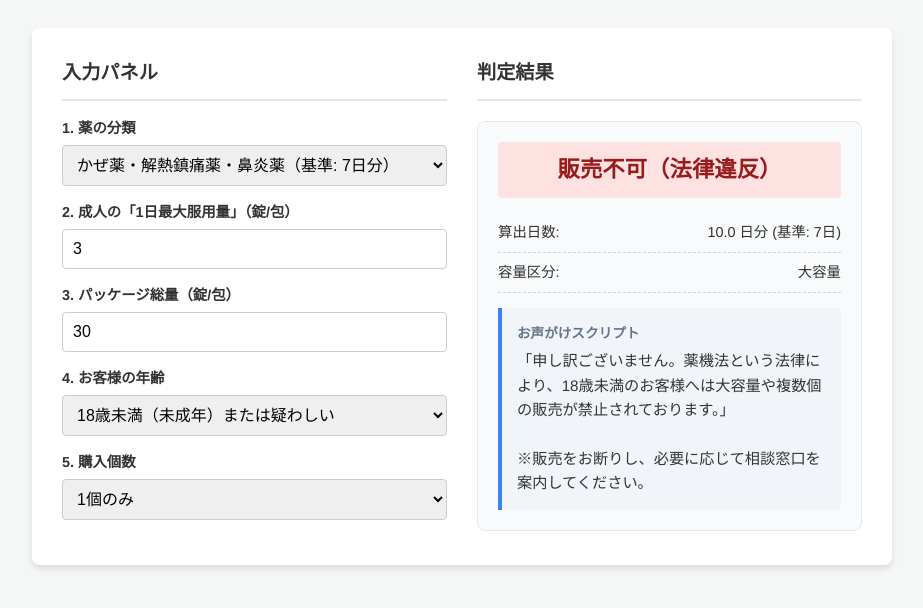
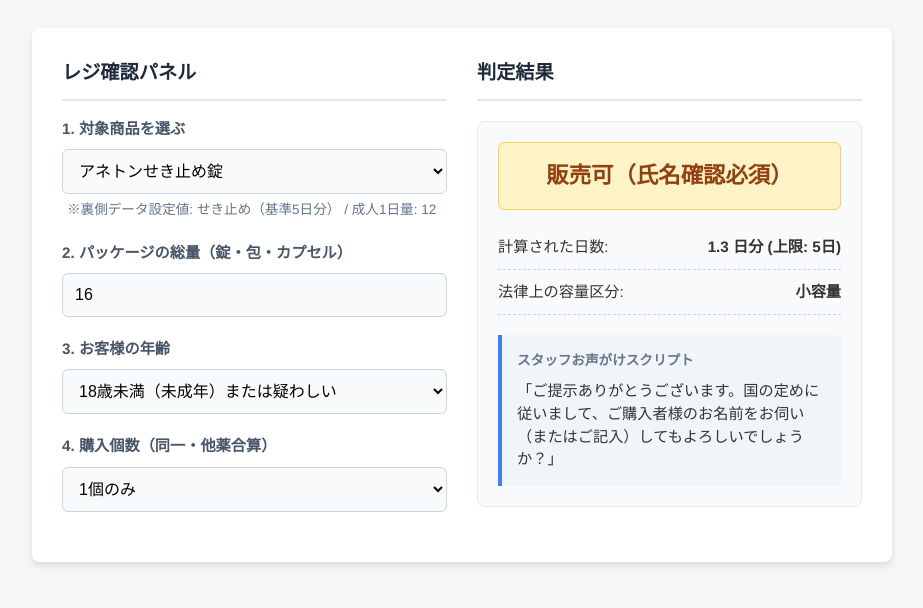
Before and after one commit to AimSoaringHaiku/pharma-gatekeeper, a plain HTML site: page index.html in a window 1280 px wide. Shown: the whole page, without its empty margins (178-1101 px from the left). Drawn offline with Linux system fonts and the light colour scheme.

Commit message:
Update title and improve form layout in index.html

```diff
--- a/index.html
+++ b/index.html
@@ -3,7 +3,7 @@
 <head>
     <meta charset="UTF-8">
     <meta name="viewport" content="width=device-width, initial-scale=1.0">
-    <title>指定濫用防止医薬品 判定チェッカー</title>
+    <title>指定濫用防止医薬品 判定チェッカー v2</title>
     <style>
         body {
             font-family: 'Helvetica Neue', Arial, 'Hiragino Kaku Gothic ProN', 'Hiragino Sans', Meiryo, sans-serif;
@@ -32,23 +32,38 @@
             border-bottom: 2px solid #e2e8f0;
             padding-bottom: 10px;
             margin-top: 0;
+            color: #1e293b;
         }
         .form-group {
-            margin-bottom: 15px;
+            margin-bottom: 20px;
         }
         label {
             display: block;
             font-weight: bold;
-            margin-bottom: 5px;
-            font-size: 0.9rem;
+            margin-bottom: 8px;
+            font-size: 0.95rem;
+            color: #475569;
         }
         select, input[type="number"] {
             width: 100%;
-            padding: 10px;
-            border: 1px solid #ccc;
-            border-radius: 4px;
+            padding: 12px;
+            border: 1px solid #cbd5e1;
+            border-radius: 6px;
             font-size: 1rem;
             box-sizing: border-box;
+            background-color: #f8fafc;
+            transition: border-color 0.2s;
+        }
+        select:focus, input[type="number"]:focus {
+            outline: none;
+            border-color: #3b82f6;
+            background-color: #fff;
+        }
+        .med-info {
+            font-size: 0.85rem;
+            color: #64748b;
+            margin-top: 5px;
+            padding-left: 5px;
         }
         .result-card {
             padding: 20px;
@@ -61,58 +76,56 @@
             font-size: 1.4rem;
             font-weight: bold;
             margin-bottom: 15px;
-            padding: 10px;
-            border-radius: 4px;
+            padding: 15px 10px;
+            border-radius: 6px;
             text-align: center;
         }
-        .status-ng { background-color: #fee2e2; color: #991b1b; }
-        .status-warning { background-color: #fef3c7; color: #92400e; }
-        .status-ok { background-color: #dcfce3; color: #166534; }
+        .status-ng { background-color: #fee2e2; color: #991b1b; border: 1px solid #fca5a5; }
+        .status-warning { background-color: #fef3c7; color: #92400e; border: 1px solid #fcd34d; }
+        .status-ok { background-color: #dcfce3; color: #166534; border: 1px solid #86efac; }
 
         .info-row {
             display: flex;
             justify-content: space-between;
             border-bottom: 1px dashed #cbd5e1;
-            padding: 8px 0;
-            font-size: 0.9rem;
+            padding: 10px 0;
+            font-size: 0.95rem;
+        }
+        .info-value {
+            font-weight: bold;
         }
         .script-box {
-            margin-top: 15px;
+            margin-top: 20px;
             background-color: #f1f5f9;
             padding: 15px;
             border-left: 4px solid #3b82f6;
             border-radius: 0 4px 4px 0;
         }
-        .script-box p { margin: 0; font-size: 0.95rem; }
-        .script-title { font-weight: bold; font-size: 0.85rem; color: #64748b; margin-bottom: 5px; }
+        .script-box p { margin: 0; font-size: 0.95rem; line-height: 1.5; }
+        .script-title { font-weight: bold; font-size: 0.85rem; color: #64748b; margin-bottom: 8px; }
     </style>
 </head>
 <body>
 
 <div class="container">
     <div class="form-section">
-        <h2>入力パネル</h2>
+        <h2>レジ確認パネル</h2>
 
         <div class="form-group">
-            <label>1. 薬の分類</label>
-            <select id="category">
-                <option value="7">かぜ薬・解熱鎮痛薬・鼻炎薬（基準: 7日分）</option>
-                <option value="5">その他・せき止め等（基準: 5日分）</option>
+            <label>1. 対象商品を選ぶ</label>
+            <select id="medicine">
+                <!-- JavaScriptでマスタデータから生成されます -->
             </select>
+            <div id="medInfo" class="med-info">--</div>
         </div>
 
         <div class="form-group">
-            <label>2. 成人の「1日最大服用量」（錠/包）</label>
-            <input type="number" id="dailyDose" min="1" value="3">
+            <label>2. パッケージの総量（錠・包・カプセル）</label>
+            <input type="number" id="totalAmount" min="1" value="16" placeholder="例: 16">
         </div>
 
         <div class="form-group">
-            <label>3. パッケージ総量（錠/包）</label>
-            <input type="number" id="totalAmount" min="1" value="30">
-        </div>
-
-        <div class="form-group">
-            <label>4. お客様の年齢</label>
+            <label>3. お客様の年齢</label>
             <select id="age">
                 <option value="under18">18歳未満（未成年）または疑わしい</option>
                 <option value="over18">明らかに18歳以上（成人）</option>
@@ -120,10 +133,10 @@
         </div>
 
         <div class="form-group">
-            <label>5. 購入個数</label>
+            <label>4. 購入個数（同一・他薬合算）</label>
             <select id="quantity">
                 <option value="single">1個のみ</option>
-                <option value="multiple">複数個（合算・他薬含む）</option>
+                <option value="multiple">複数個（合算して2個以上）</option>
             </select>
         </div>
     </div>
@@ -134,16 +147,16 @@
             <div id="resultStatus" class="result-status status-ok">判定中...</div>
 
             <div class="info-row">
-                <span>算出日数:</span>
-                <span id="calcDays">-- 日分</span>
+                <span>計算された日数:</span>
+                <span id="calcDays" class="info-value">-- 日分</span>
             </div>
             <div class="info-row">
-                <span>容量区分:</span>
-                <span id="volumeType">--</span>
+                <span>法律上の容量区分:</span>
+                <span id="volumeType" class="info-value">--</span>
             </div>
 
             <div class="script-box" id="scriptBox">
-                <div class="script-title">お声がけスクリプト</div>
+                <div class="script-title">スタッフお声がけスクリプト</div>
                 <p id="scriptText">--</p>
             </div>
         </div>
@@ -151,17 +164,54 @@
 </div>
 
 <script>
+    // --- 【マスタデータ】 ---
+    // 今後新しい薬が増えたら、ここに追記するだけでアプリが更新されます
+    const medicineMaster = {
+        "med_01": { name: "アネトンせき止め錠", categoryLimit: 5, dailyDose: 12, type: "せき止め" },
+        "med_02": { name: "クールワンせき止めGX", categoryLimit: 5, dailyDose: 6, type: "せき止め" },
+        "med_03": { name: "パブロンゴールドA（錠）", categoryLimit: 7, dailyDose: 9, type: "風邪薬" },
+        "med_04": { name: "パイロンPL顆粒", categoryLimit: 7, dailyDose: 3, type: "風邪薬" },
+        "med_05": { name: "ベンザブロックLカプレット", categoryLimit: 7, dailyDose: 6, type: "風邪薬" },
+        "med_06": { name: "メジコンせき止め錠Pro", categoryLimit: 5, dailyDose: 6, type: "せき止め" },
+        "med_07": { name: "ロキソニン総合かぜ薬", categoryLimit: 7, dailyDose: 6, type: "風邪薬" }
+    };
+
+    // プルダウンの初期化
+    const medSelect = document.getElementById('medicine');
+    for (const [key, data] of Object.entries(medicineMaster)) {
+        const option = document.createElement('option');
+        option.value = key;
+        option.textContent = data.name;
+        medSelect.appendChild(option);
+    }
+
     function calculate() {
+        // 選択された薬のデータを取得
+        const selectedMedKey = medSelect.value;
+        const medData = medicineMaster[selectedMedKey];
+
+        // 画面に薬の裏側情報を表示
+        document.getElementById('medInfo').textContent =
+            `※裏側データ設定値: ${medData.type}（基準${medData.categoryLimit}日分） / 成人1日量: ${medData.dailyDose}`;
+
         // 入力値の取得
-        const categoryLimit = parseInt(document.getElementById('category').value);
-        const dailyDose = parseFloat(document.getElementById('dailyDose').value) || 1;
-        const totalAmount = parseFloat(document.getElementById('totalAmount').value) || 1;
+        const totalAmount = parseFloat(document.getElementById('totalAmount').value) || 0;
         const age = document.getElementById('age').value;
         const quantity = document.getElementById('quantity').value;
 
-        // 容量の計算
-        const days = totalAmount / dailyDose;
-        const isLargeVolume = days > categoryLimit;
+        // エラーハンドリング（未入力時）
+        if (totalAmount <= 0) {
+            document.getElementById('resultStatus').textContent = "総量を入力してください";
+            document.getElementById('resultStatus').className = "result-status";
+            document.getElementById('calcDays').textContent = "--";
+            document.getElementById('volumeType').textContent = "--";
+            document.getElementById('scriptText').textContent = "--";
+            return;
+        }
+
+        // 容量の計算 (日数 = パッケージ総量 ÷ 1日最大量)
+        const days = totalAmount / medData.dailyDose;
+        const isLargeVolume = days > medData.categoryLimit;
         const volumeText = isLargeVolume ? "大容量" : "小容量";
 
         // DOM要素
@@ -171,7 +221,7 @@
         const scriptTextEl = document.getElementById('scriptText');
 
         // 表示の更新
-        calcDaysEl.textContent = `${days.toFixed(1)} 日分 (基準: ${categoryLimit}日)`;
+        calcDaysEl.textContent = `${days.toFixed(1)} 日分 (上限: ${medData.categoryLimit}日)`;
         volumeTypeEl.textContent = volumeText;
 
         // ルール判定
@@ -179,7 +229,7 @@
             if (isLargeVolume || quantity === "multiple") {
                 statusEl.textContent = "販売不可（法律違反）";
                 statusEl.className = "result-status status-ng";
-                scriptTextEl.innerHTML = "「申し訳ございません。薬機法という法律により、18歳未満のお客様へは大容量や複数個の販売が禁止されております。」<br><br>※販売をお断りし、必要に応じて相談窓口を案内してください。";
+                scriptTextEl.innerHTML = "「申し訳ございません。薬機法という法律により、18歳未満のお客様へは大容量や複数個の販売が禁止されております。」<br><br><span style='color:#dc2626; font-size:0.85rem;'>※販売をお断りし、必要に応じて相談窓口（まもろうよこころ等）を案内してください。</span>";
             } else {
                 statusEl.textContent = "販売可（氏名確認必須）";
                 statusEl.className = "result-status status-warning";
@@ -189,7 +239,7 @@
             if (isLargeVolume || quantity === "multiple") {
                 statusEl.textContent = "販売可（購入理由の確認必須）";
                 statusEl.className = "result-status status-warning";
-                scriptTextEl.innerHTML = "「こちらのお薬を複数個（または大容量）お求めとのことですが、お薬の適正使用を確認するため、ご購入の理由をお伺いしてもよろしいでしょうか？」<br><br>※正当な理由がない場合は販売不可。";
+                scriptTextEl.innerHTML = "「こちらのお薬を複数個（または大容量）お求めとのことですが、お薬の適正使用を確認するため、ご購入の理由をお伺いしてもよろしいでしょうか？」<br><br><span style='color:#b45309; font-size:0.85rem;'>※『家族で使う』等の正当な理由がない場合は販売不可。</span>";
             } else {
                 statusEl.textContent = "通常販売可能";
                 statusEl.className = "result-status status-ok";
```
